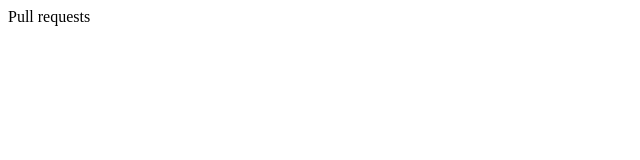
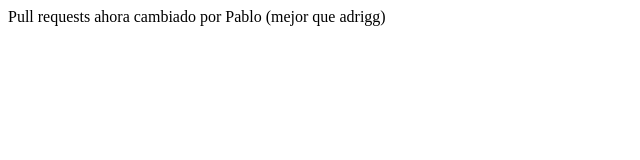
Before and after one commit to adrigg2/pull-requests, a plain HTML site: page index.html in a window 1280 px wide. Shown: the whole page, without its empty margins (0-640 px from the left). Drawn offline with Linux system fonts and the light colour scheme.

Commit message:
Cambios en el repositorio en el que hice fork

```diff
--- a/index.html
+++ b/index.html
@@ -6,6 +6,6 @@
     <title>Pull requests</title>
 </head>
 <body>
-    Pull requests
+    Pull requests ahora cambiado por Pablo (mejor que adrigg)
 </body>
 </html>
```
